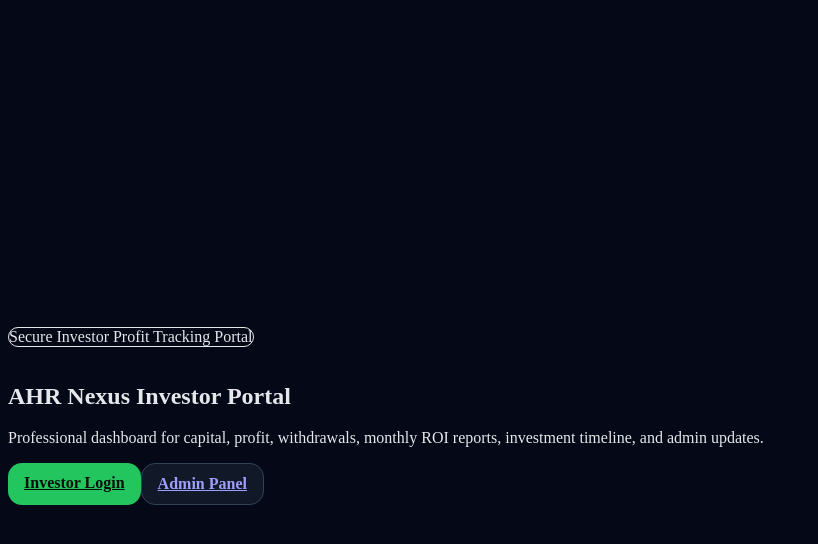
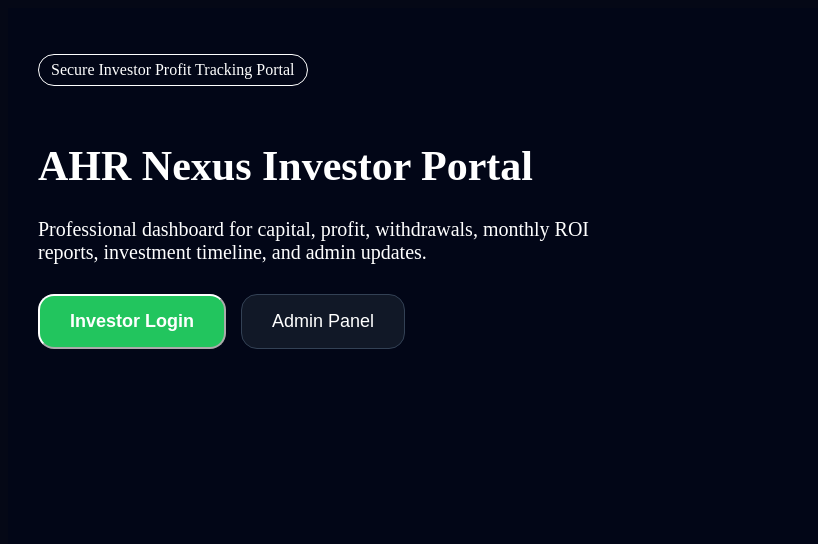
Before and after one commit to Habibktk/ahr-nexus-investor-portal, a Next.js app: page / in a window 1280 px wide. Shown: the top 544 px of the page, without its empty margins (0-818 px from the left). Built offline with nearby package versions, Linux system fonts and the light colour scheme.

Commit message:
Update page.tsx

```diff
--- a/app/page.tsx
+++ b/app/page.tsx
@@ -1,2 +1,28 @@
-import Link from 'next/link'
-export default function Landing(){return <main className="min-h-screen overflow-hidden bg-[radial-gradient(circle_at_top_right,#064e3b,transparent_35%),#050816]"><section className="mx-auto flex min-h-screen max-w-7xl flex-col justify-center px-6"><div className="max-w-3xl"><p className="mb-4 inline-block rounded-full border border-green-500/30 px-4 py-2 text-green-300">Secure Investor Profit Tracking Portal</p><h1 className="text-5xl font-black leading-tight text-white md:text-7xl">AHR Nexus Investor Portal</h1><p className="mt-6 max-w-2xl text-lg text-slate-300">Professional dashboard for capital, profit, withdrawals, monthly ROI reports, investment timeline, and admin updates.</p><div className="mt-8 flex gap-4"><Link href="/login" className="btn">Investor Login</Link><Link href="/admin" className="btn-dark">Admin Panel</Link></div></div></section></main>}
+export default function Home() {
+  return (
+    <main style={{ minHeight: "100vh", background: "#020617", color: "white", padding: "30px" }}>
+      <p style={{ border: "1px solid white", display: "inline-block", padding: "6px 12px", borderRadius: "20px" }}>
+        Secure Investor Profit Tracking Portal
+      </p>
+
+      <h1 style={{ fontSize: "42px", marginTop: "40px" }}>
+        AHR Nexus Investor Portal
+      </h1>
+
+      <p style={{ fontSize: "20px", maxWidth: "600px" }}>
+        Professional dashboard for capital, profit, withdrawals, monthly ROI reports,
+        investment timeline, and admin updates.
+      </p>
+
+      <div style={{ marginTop: "30px", display: "flex", gap: "15px", flexWrap: "wrap" }}>
+        <button style={{ background: "#22c55e", padding: "15px 30px", borderRadius: "16px", fontSize: "18px", fontWeight: "bold" }}>
+          Investor Login
+        </button>
+
+        <button style={{ background: "#111827", color: "white", padding: "15px 30px", borderRadius: "16px", fontSize: "18px", border: "1px solid #334155" }}>
+          Admin Panel
+        </button>
+      </div>
+    </main>
+  );
+}
```
